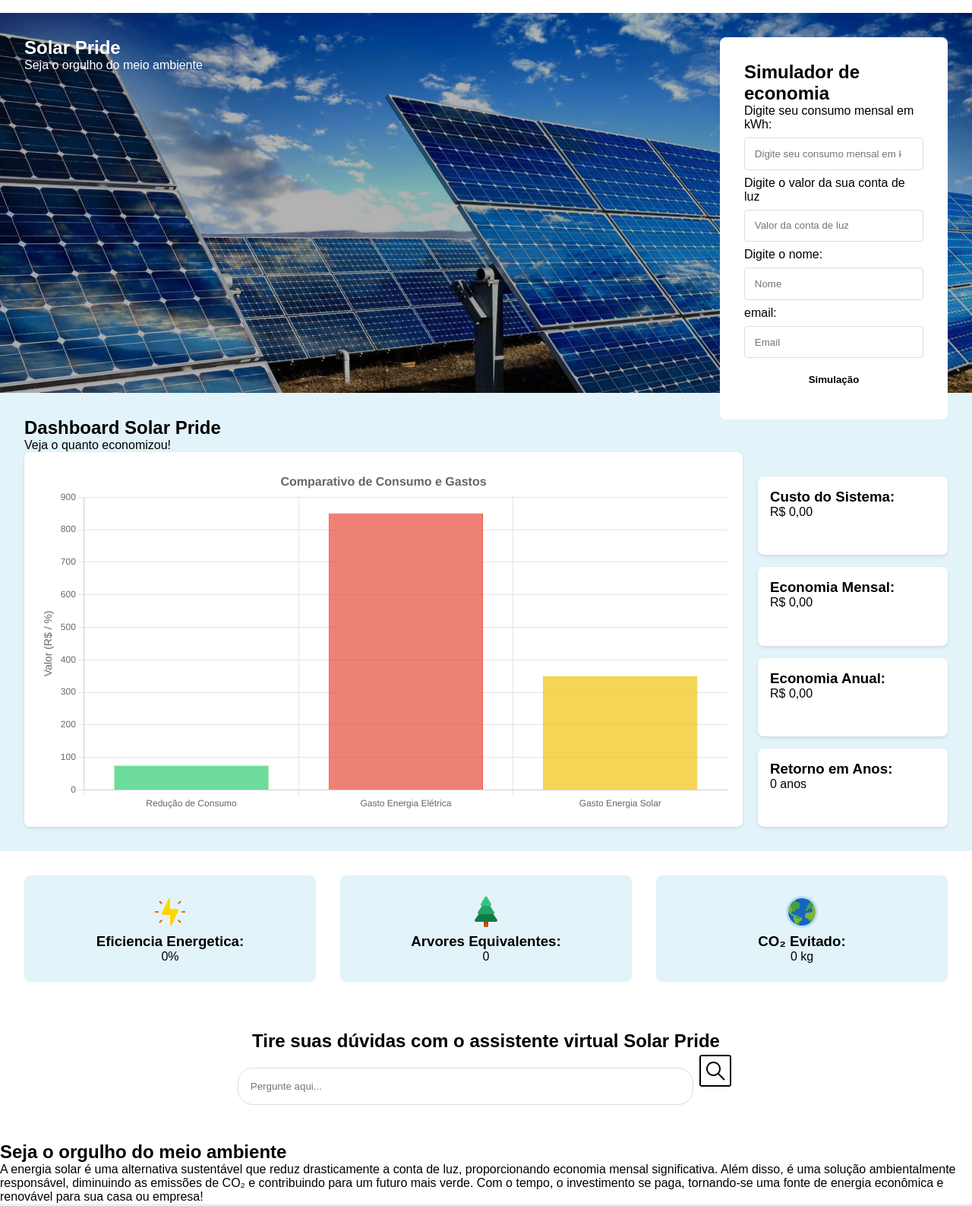
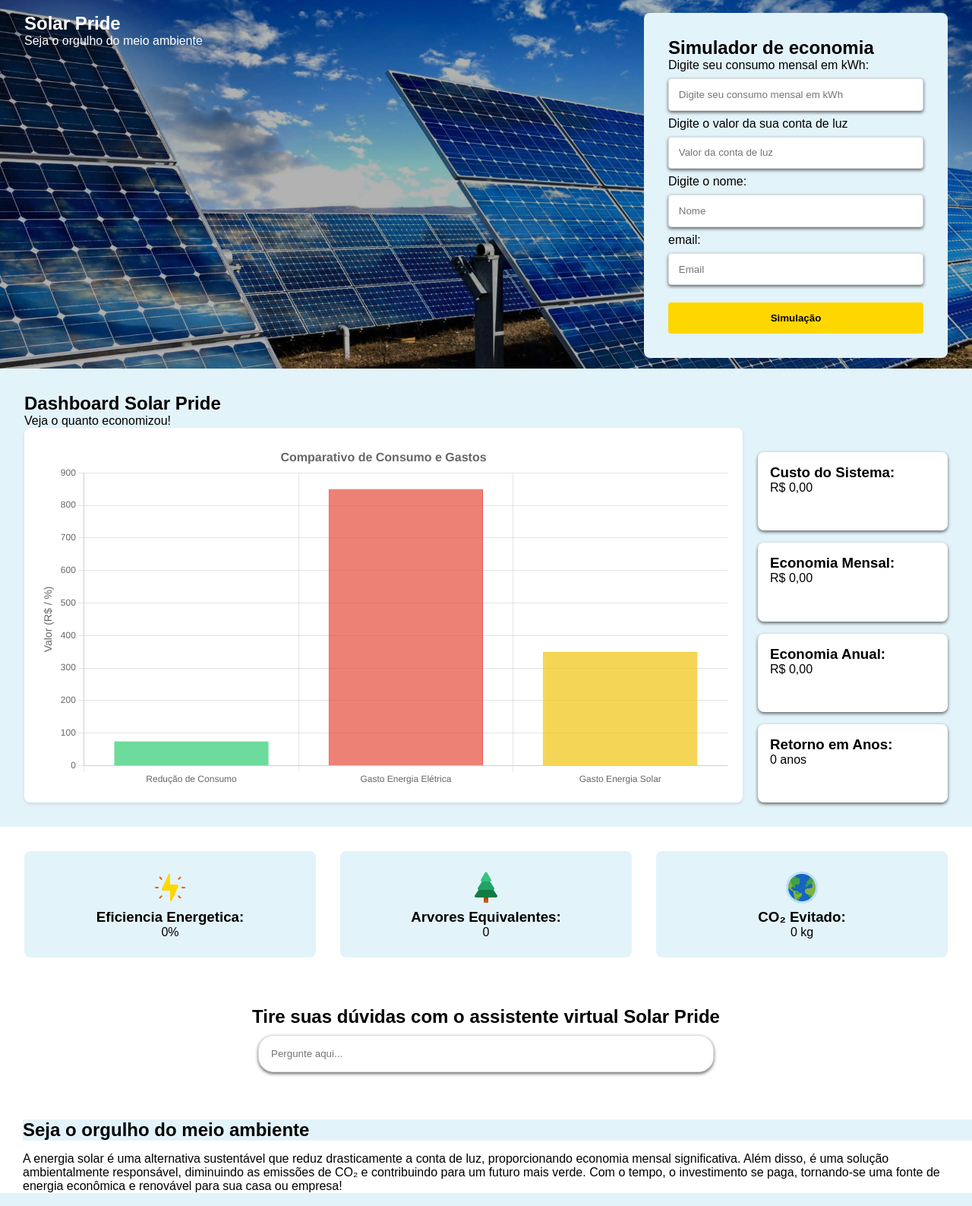
Before and after one commit to SolarPrideGlobal/GlobalSolutions, a plain HTML site: page index.html in a window 1280 px wide. Shown: the part 169-1756 px from the top of the page at 76% size. Drawn offline with nearby package versions, Linux system fonts and the light colour scheme.

Commit message:
adição de box-shadow

```diff
--- a/css/style.css
+++ b/css/style.css
@@ -13,9 +13,9 @@
 
 /* Header Styles */
 header {
-    background: white;
-    padding: 1rem;
+    background: var(--light-blue);
     text-align: center;
+
 }
 
 .logo {
@@ -39,15 +39,16 @@ header {
     max-width: 500px;
 }
 
-.login-form {
-    background: white;
+.login-form {background-color: var(--light-blue);
     color: black;
     padding: 2rem;
     border-radius: 8px;
-    width: 300px;
+    width: 400px;
+
 }
 
 .login-form input {
+    box-shadow: 0 2px 4px rgba(0,0,0,0.6);
     width: 100%;
     padding: 0.8rem;
     margin: 0.5rem 0;
@@ -56,7 +57,8 @@ header {
 }
 
 .btn-primary {
-    background: var(--accent-yellow);
+    margin-top: 15px;
+    background-color: #ffd700;
     color: var(--primary-blue);
     padding: 0.8rem 2rem;
     border: none;
@@ -83,7 +85,7 @@ header {
     background: white;
     padding: 1rem;
     border-radius: 8px;
-    box-shadow: 0 2px 4px rgba(0,0,0,0.1);
+    box-shadow: 0 2px 4px rgba(0,0,0,0.6);
 }
 .content-wrapper {
     display: flex;
@@ -115,18 +117,21 @@ header {
 }
 
 /* Chat Section */
+
 .chat-section {
     padding: 2rem;
     text-align: center;
 }
 
+
 .chat-input {
     width: 100%;
     max-width: 600px;
     padding: 1rem;
-    margin: 1rem auto;
     border: 1px solid #ddd;
     border-radius: 20px;
+    box-shadow: 0 2px 4px rgba(0,0,0,0.6);
+    margin-top: 10px;
 }
 
 /* Info Section */
@@ -139,9 +144,30 @@ header {
 }
 
 .info-image {
+    height: 450px;
+    margin-top: 40px;
     max-width: 100%;
     border-radius: 8px;
 }
+.info-content {
+    margin-top: 50px;
+}
+
+/*aside section */
+.sustainability-message h2 {
+    margin-top: 30px;
+    margin-bottom: 15px;
+    background-color: var(--light-blue);
+    margin-left: 30px;
+}
+.sustainability-message p{
+    margin-left: 30px;
+}
+
+
+/*button parceiro */
+
+
 
 /* Footer */
 footer {
@@ -161,7 +187,7 @@ footer {
 
 .escrita {
     margin-left: 400px;
-    margin-right: 400px;
+    margin-right: 390px;
     display: flex;
     justify-content: space-between;
 }
--- a/index.html
+++ b/index.html
@@ -10,6 +10,7 @@
 </head>
 <body>
     <header>
+
         <img src="./images/Solar Pride (1).png" alt="Solar Pride Logo" class="logo">
     </header>
 
@@ -98,7 +99,6 @@
         <section class="chat-section">
             <h2>Tire suas dúvidas com o assistente virtual Solar Pride</h2>
             <input type="text" placeholder="Pergunte aqui..." class="chat-input">
-            <img src="./Assets/icons8-pesquisa-google-na-web-50.png" alt="icone de pesquisa">
         </section>
 
         <aside class="sustainability-message">
@@ -113,7 +113,6 @@
                 <p>A energia solar é uma alternativa sustentável que reduz drasticamente a conta de luz, proporcionando economia mensal significativa. Além disso, é uma opção ecológica que contribui para diminuir as emissões de CO₂ e contribuindo para um futuro mais verde.</p>
                 <button class="btn-partners">Parceiros</button>
                 <img class="logo-partners" src="./images/Solar Pride (1).png" alt="logo solarpride">
-
             </div>
 
         </section>
```
Also changed, not shown: Assets/icons8-pesquisa-google-na-web-50.png (deleted).
